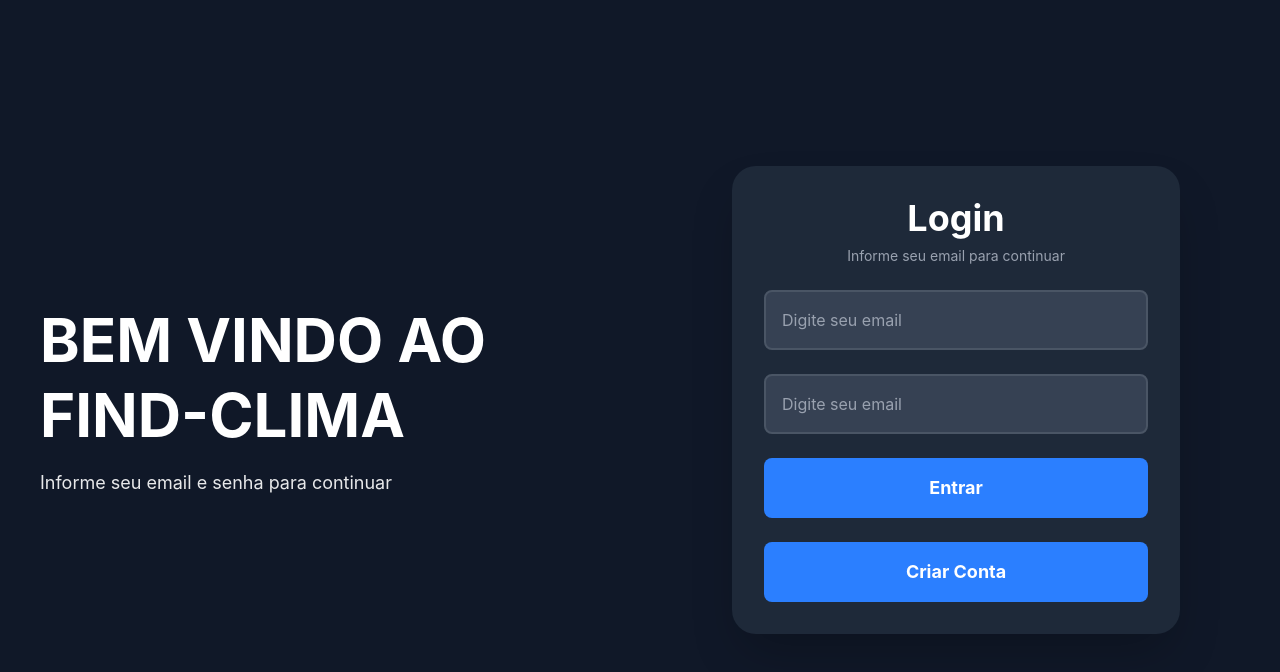
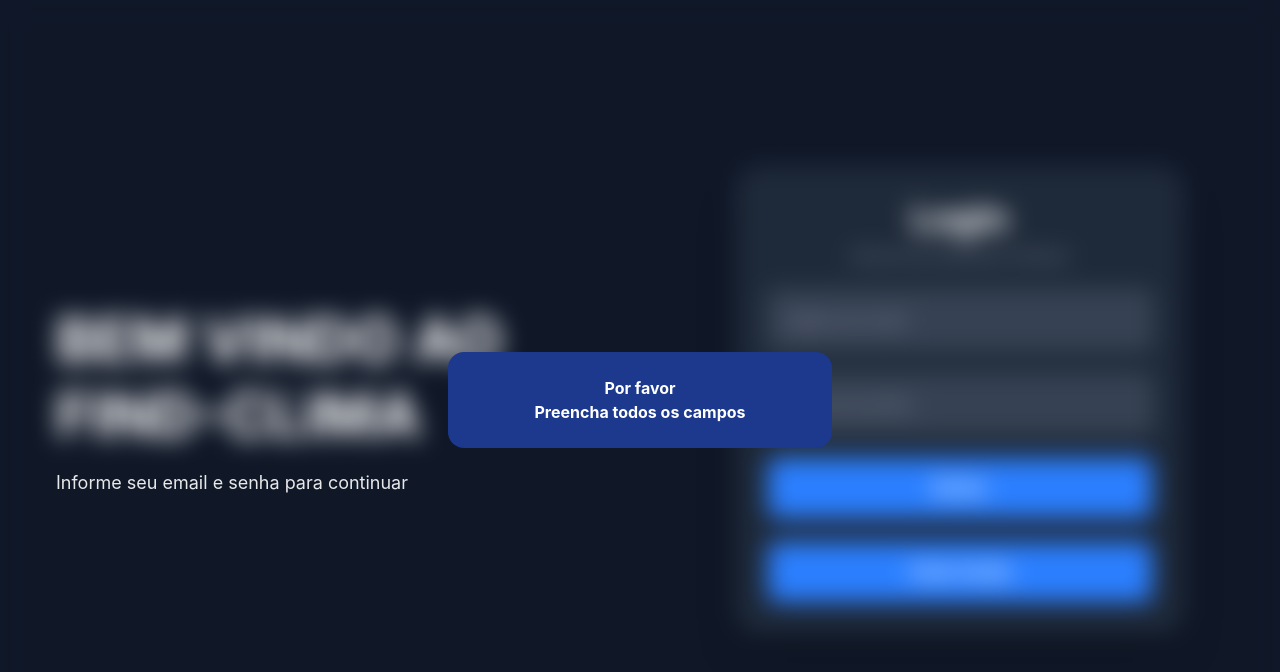
Before and after one commit to devTag59/vite_teste01, a React (Vite) app: page /login in a window 1280 px wide. Both pictures are taken after a click on the button "Entrar". Shown: the top 672 px of the page. Built offline with nearby package versions, Linux system fonts and the light colour scheme; no server answers.

Commit message:
modal em todo o auth

```diff
--- a/src/auth/login.tsx
+++ b/src/auth/login.tsx
@@ -1,5 +1,6 @@
 import { useEffect, useState } from 'react'
 import { Link, useNavigate } from 'react-router-dom'
+import Modal from '../modal';
 
 interface User {
   nome: string;
@@ -11,7 +12,9 @@ interface User {
 function Login() {
   const navigate = useNavigate()
   const[users,setUsers]=useState<User[]>([])
+  const [open, setOpen] = useState(false);
   const[nome,setNome]=useState('')
+  const[senha,setSenha]=useState('')
   useEffect(()=>{
     getUsers()
   },[])
@@ -20,7 +23,8 @@ function Login() {
   })
   const [title,setTitle]=useState("Pagina de Login")
   const getUsers=async()=>{
-    try{
+
+      try{
       const users=await fetch("http://10.1.19.2:3000/users")
       const dataUsers =await users.json()
       setUsers(dataUsers)
@@ -30,15 +34,20 @@ function Login() {
       console.error("Error fetching weather data:", error);
       console.log("Nenhum usuário encontrado")
     }
+
   }
   const handleLogin=()=>{
-    const userFind=users.find((user)=>user.nome===nome)
+    if (!nome || !senha) {
+      setOpen(true)
+    }else{
+    const userFind=users.find((user)=>user.nome===nome && user.senha===senha)
     if(userFind){
       console.log("Usuário encontrado:", userFind)
       navigate("/clima")
     }else{
       console.log("Usuário não encontrado")
       setTitle("Usuário não encontrado")
+    }
     }
   }
   return (
@@ -53,6 +62,21 @@ function Login() {
   gap-4
   p-4
 '>
+  <Modal isOpen={open} onClose={() => setOpen(false)}>
+   <div className="
+            min-w-sm
+            text-white
+            bg-blue-900
+              flex
+              flex-col
+              p-6
+              rounded-2xl
+            ">
+                <p className="
+                text-center font-bold
+                "> Por favor <br/>Preencha todos os campos</p>
+            </div>
+  </Modal>
   {/* Lado esquerdo - texto */}
   <div className='
     w-full
@@ -163,10 +187,10 @@ function Login() {
           transition-colors
           duration-300
         '
-        value={nome}
-        onChange={(e) => setNome(e.target.value)}
-        type="text"
-        placeholder='Digite seu email'
+        value={senha}
+        onChange={(e) => setSenha(e.target.value)}
+        type="password"
+        placeholder='Digite sua senha'
       />
 
       <button
```
